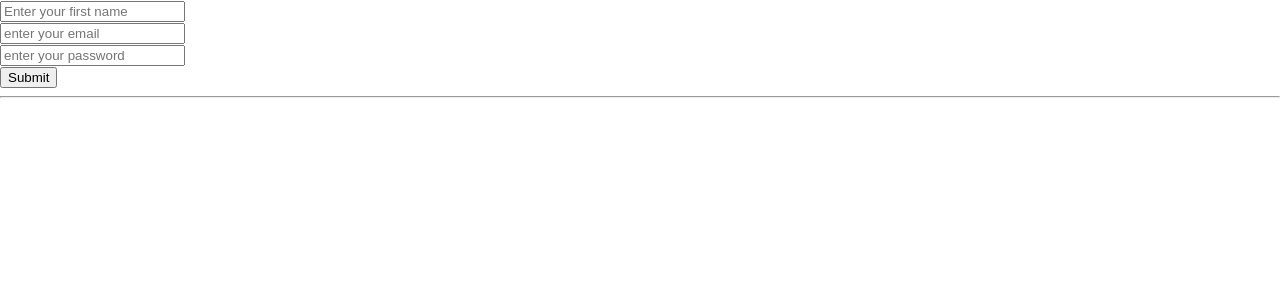
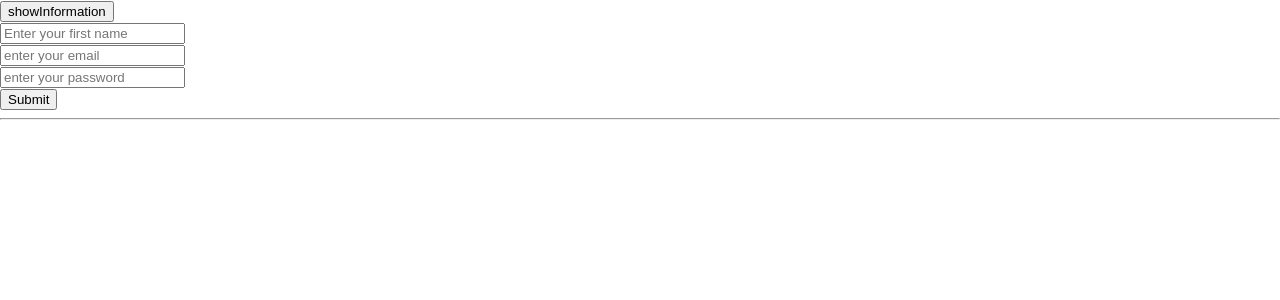
Before and after one commit to Pavan048/React-Apps, a React (Create React App) app: page / in a window 1280 px wide. Shown: the top 300 px of the page. Built offline with nearby package versions, Linux system fonts and the light colour scheme.

Commit message:
hideshow button is added

```diff
--- a/src/App.js
+++ b/src/App.js
@@ -1,8 +1,10 @@
-import Forms from "./components/forms";
+import HideShow from "./components/hideShow";
+import Form from "./components/forms";
 function App() {
   return (
     <div className="App">
-        <Forms/>
+       <HideShow/>
+       <Form/>
     </div>
   );
 }
--- /dev/null
+++ b/src/components/hideShow.jsx
@@ -0,0 +1,19 @@
+import React from 'react';
+import { useState } from 'react';
+
+const HideShow = () => {
+
+    const [tog , setTog] = useState(false);
+    const setToogle = ()  => {
+        setTog(!tog)
+    }
+  return (
+    <div>
+      <button onClick={setToogle}>{tog ? "HideInformation" : "showInformation"}</button>
+      {tog && <p>
+To toggle the visibility of the data variable when the button is clicked, you can use the setTog function provided by the useState hook to update the state of tog and then conditionally render the data variable based on the value of tog. Here's how you can do it:</p>}
+    </div>
+  )
+}
+
+export default HideShow
```
